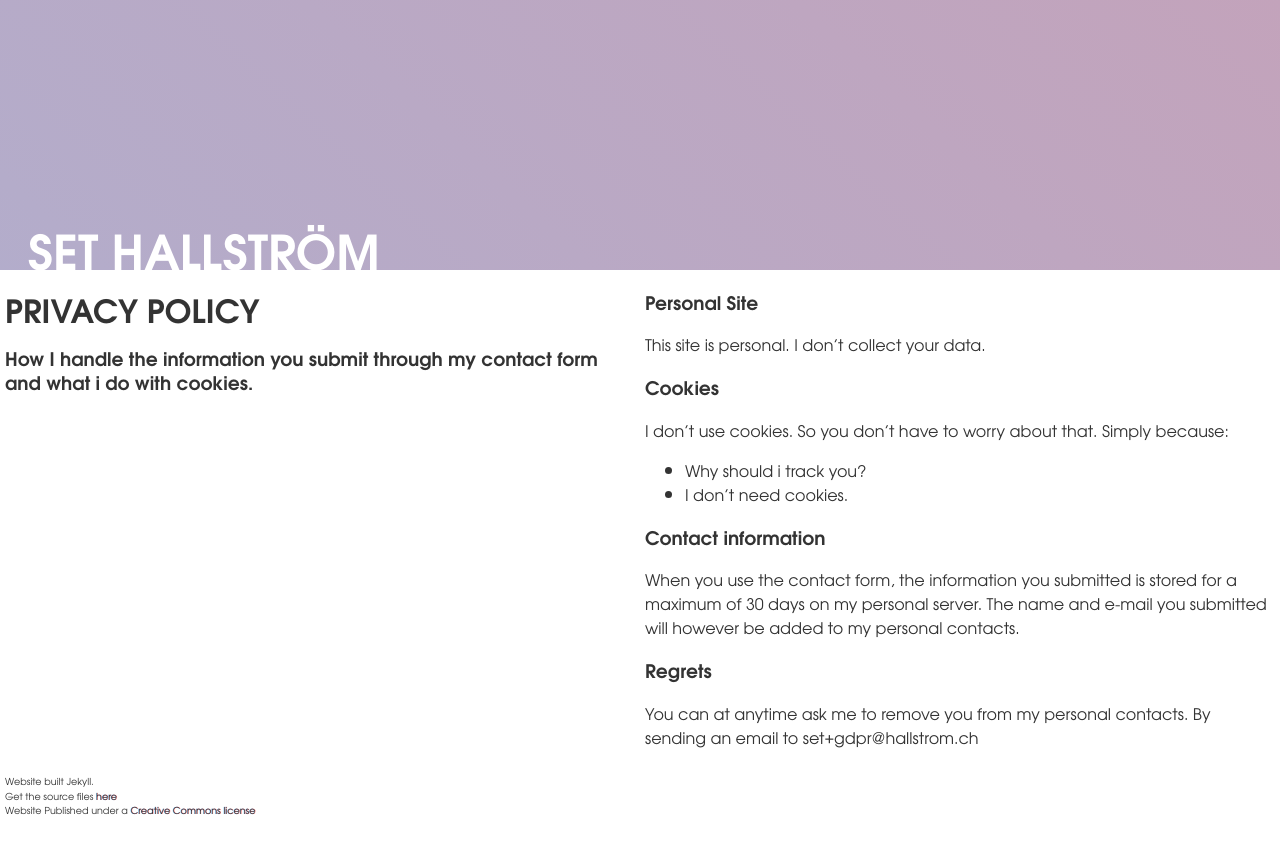
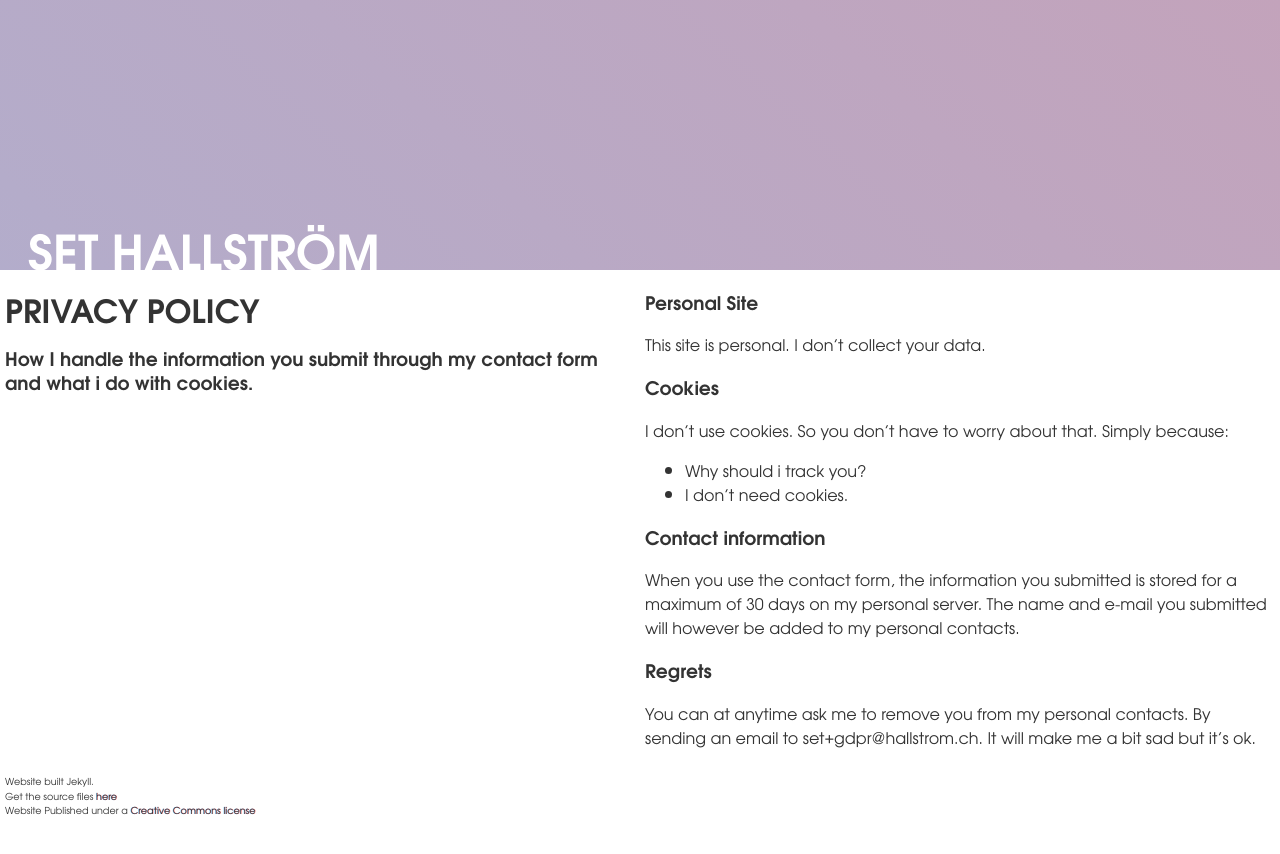
Before and after one commit to Sakrecoer/set.hallstrom, a Jekyll site: the page built from privacy-policy.md, in a window 1280 px wide. Shown: the top 854 px of the page. Built offline with Jekyll 4.4.1, drawn with Linux system fonts in a browser that asks for light colours.

Commit message:
Updated 'privacy-policy.md' via CloudCannon

```diff
--- a/privacy-policy.md
+++ b/privacy-policy.md
@@ -25,4 +25,4 @@ When you use the contact form, the information you submitted is stored for a max
 
 ### Regrets
 
-You can at anytime ask me to remove you from my personal contacts. By sending an email to set+gdpr@hallstrom.ch
+You can at anytime ask me to remove you from my personal contacts. By sending an email to set+gdpr@hallstrom.ch. It will make me a bit sad but it's ok.
```
